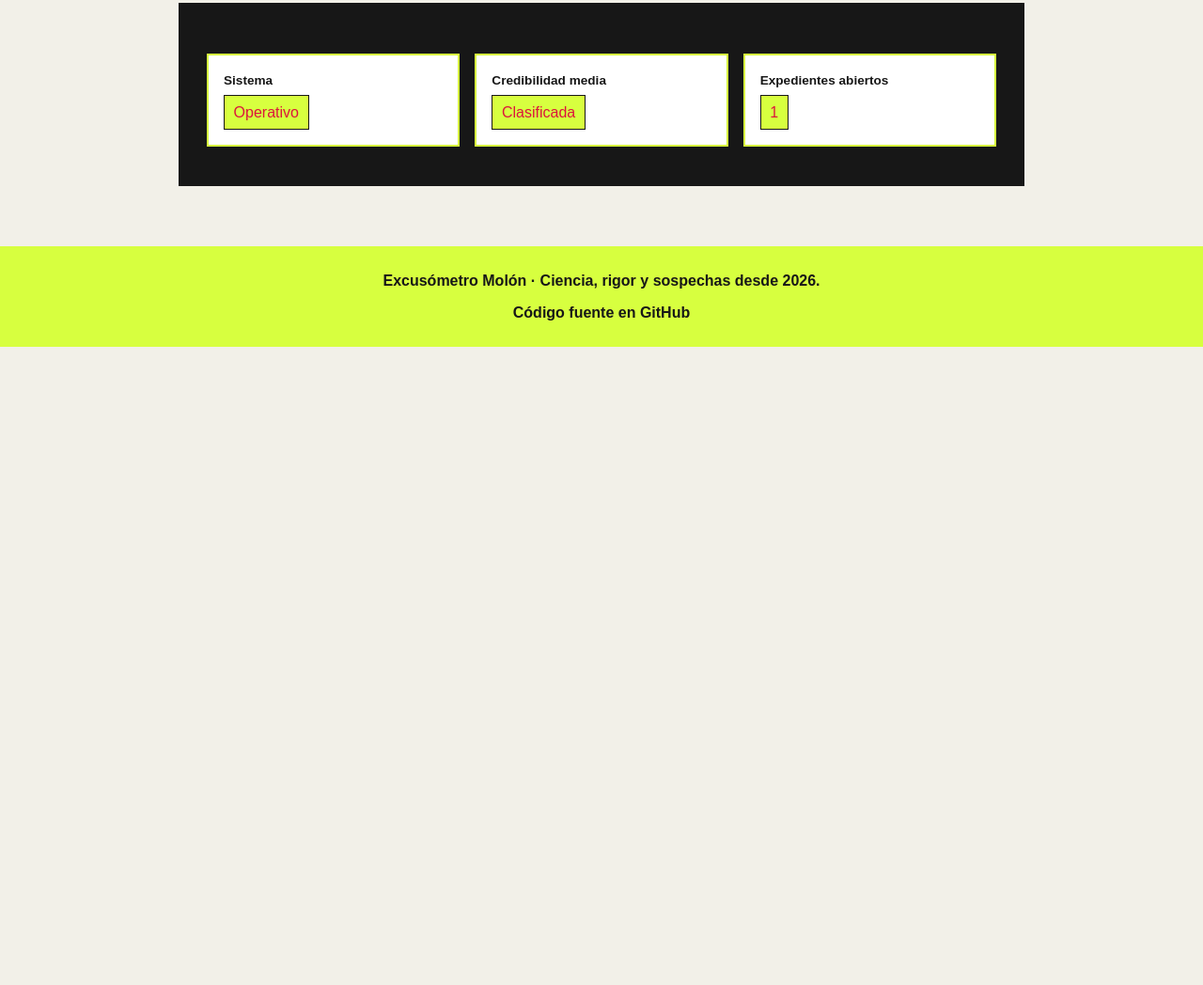
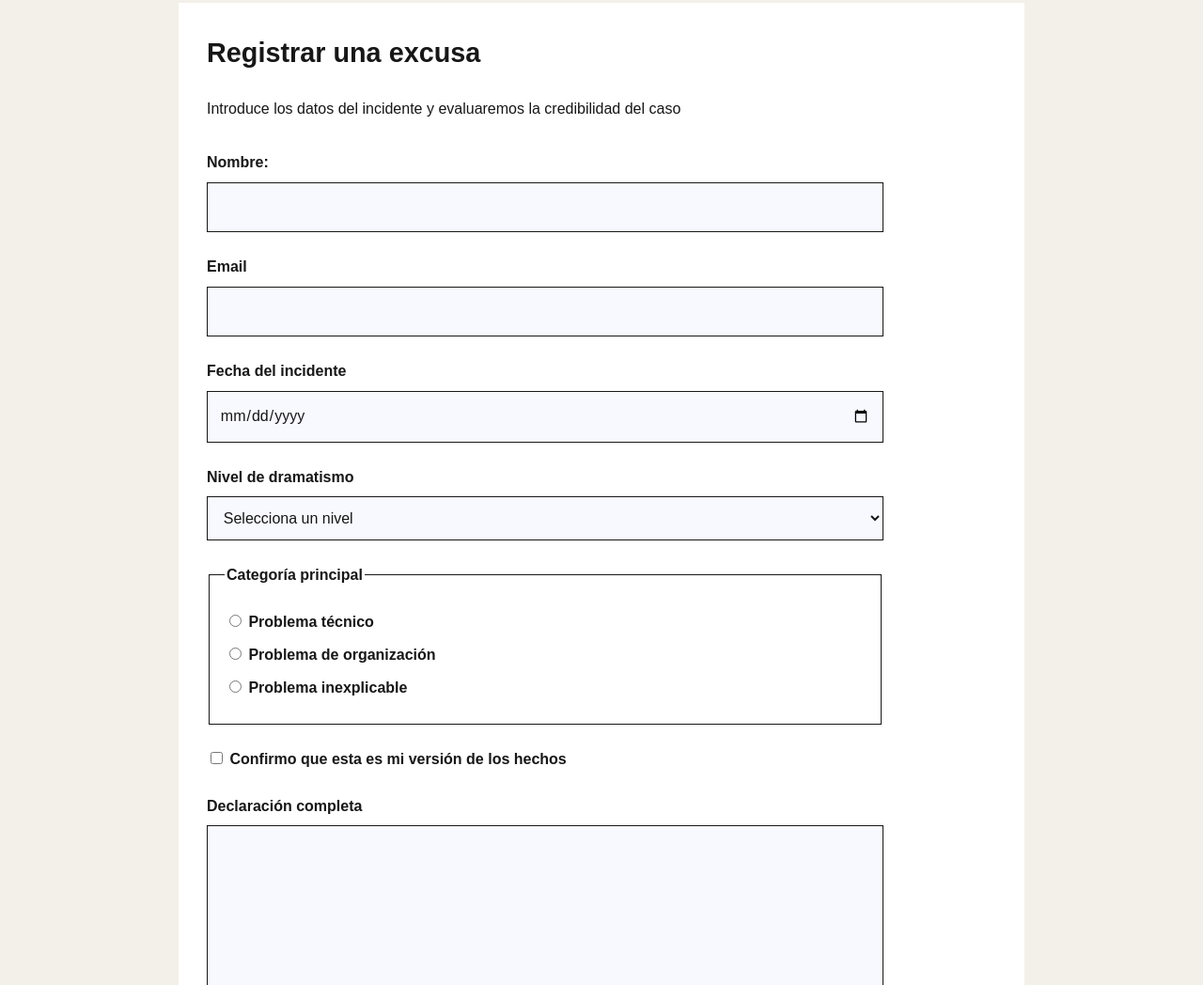
Before and after one commit to mariapla/Excusometro-FUAB, a plain HTML site: page index.html in a window 1280 px wide. Shown: the part 1752-2800 px from the top of the page at 94% size. Before the commit the page ends 2121 px from the top, so only its background shows below. Drawn offline with Linux system fonts and the light colour scheme.

Commit message:
formulario impresionante

```diff
--- a/estilos.css
+++ b/estilos.css
@@ -249,3 +249,59 @@ footer a:hover {
 .error{
     overflow:auto;
 }
+
+.form-excusa{
+    max-width: 45em;
+    margin-top: 2em;
+}
+
+.campo{
+    margin-bottom: 1.5em;
+}
+
+
+.campo > label, fieldset > legend{
+    display: block;
+    margin-bottom: 0.5em;
+    font-weight: bold;
+}
+
+input[type="text"], input[type="email"], input[type="date"], select, textarea{
+    width: 100%;
+    box-sizing: border-box;
+    padding: 0.8em;
+    background-color: ghostwhite;
+    color: #171717;
+    border: 0.12em solid #171717;
+    font: inherit;
+}
+
+textarea{
+    resize: vertical;
+}
+
+input:focus, select:focus, textarea:focus{
+    outline: 0.2em solid #d7ff3f;
+    outline-offset: 0.15em;
+}
+
+fieldset.campo{
+    padding: 1em;
+    border: .12em solid #171717;
+}
+
+fieldset.campo label {
+    display: block;
+    margin-bottom: 0.6em;
+}
+
+.form-excusa button{
+    display: inline-block;
+    padding: 0.8em 1.2em;
+    background-color: #171717;
+    color: #d7ff3f;
+    border: 0.12em solid #171717;
+    font: inherit;
+    font-weight: bold;
+    cursor: pointer;
+}
--- a/index.html
+++ b/index.html
@@ -22,6 +22,7 @@
         <a href="#que-hacemos">Qué hacemos?</a>
         <a href="#archivo">Archivo</a>
         <a href="#protocolo">Protocolo</a>
+        <a href="#registro">Registrar excusa</a>
         <a href="#estado">Estado</a>
     </nav>
 
@@ -96,6 +97,60 @@
             </ol>
         </section>
 
+        <section id="registro">
+            <h2>Registrar una excusa</h2>
+            <p>Introduce los datos del incidente y evaluaremos la credibilidad del caso</p>
+            <form class="form-excusa" action="">
+                <div class="campo">
+                    <label for="nombre">Nombre:</label>
+                    <input id="nombre" type="text" required minlength="2" max="50">
+                </div>
+                <div class="campo">
+                    <label for="email">Email</label>
+                    <input type="email" required id="email">
+                </div>
+                <div class="campo">
+                    <label for="fecha">Fecha del incidente</label>
+                    <input type="date" id="fecha" required>
+                </div>
+                <div class="campo">
+                    <label for="drama">Nivel de dramatismo</label>
+                    <select name="drama" id="drama" required>
+                        <option value="">Selecciona un nivel</option>
+                        <option value="bajo">Bajo</option>
+                        <option value="medio">Preocupante</option>
+                        <option value="alto">Telenovela completa</option>
+                    </select>
+                </div>
+                <fieldset class="campo">
+                    <legend>Categoría principal</legend>
+                    <label>
+                        <input type="radio" name="categoria" value="tecnica" required>
+                        Problema técnico
+                    </label>
+                    <label>
+                        <input type="radio" name="categoria" value="organizacion" required>
+                        Problema de organización
+                    </label>
+                    <label>
+                        <input type="radio" name="categoria" value="misterio" required>
+                        Problema inexplicable
+                    </label>
+                </fieldset>
+                <div class="campo campo-check">
+                    <label>
+                        <input type="checkbox" name="declaracion" required> Confirmo que esta es mi versión de los hechos
+                    </label>
+                </div>
+                <div class="campo">
+                    <label for="excusa">Declaración completa</label>
+                    <textarea id="excusa" rows="6" minlength="20" maxlength="500" required></textarea>
+                </div>
+                <button type="submit">Validar la excusa</button>
+                <!-- <input type="button" value="Enviar"> -->
+            </form>
+        </section>
+
         <section id="estado">
             <div class="panel-estado">
                 <div class="dato-estado">
@@ -106,7 +161,7 @@
                     <span class="etiqueta">Credibilidad media</span>
                     <span class="valor">Clasificada</span>
                 </div>
-                 <div class="dato-estado">
+                <div class="dato-estado">
                     <span class="etiqueta">Expedientes abiertos</span>
                     <span class="valor">1</span>
                 </div>
```
Also changed, not shown: paginas/recibida.html (added, +17 -0 lines).
